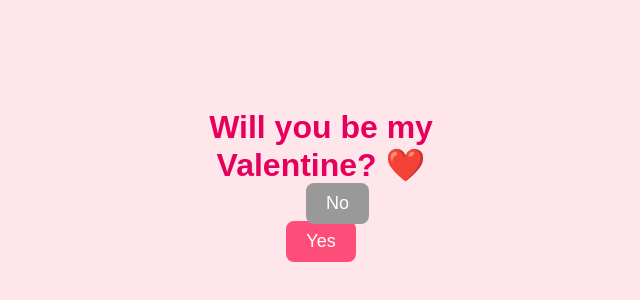
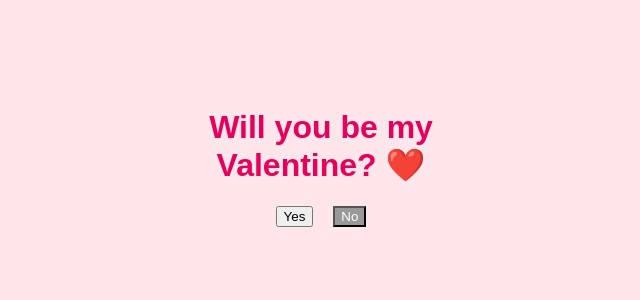
Before and after one commit to mokshithnataraj-afk/valentine, a plain HTML site: page index.html in a window 1280 px wide. Shown: the part 220-520 px from the top of the page, without its empty margins (319-959 px from the left). Drawn offline with Linux system fonts and the light colour scheme.

Commit message:
Update index.html

```diff
--- a/index.html
+++ b/index.html
@@ -26,28 +26,22 @@
       color: #e6005c;
     }
 
-    button {
-      padding: 10px 20px;
-      font-size: 18px;
-      margin: 15px;
-      border: none;
-      border-radius: 8px;
-      cursor: pointer;
-    }
+.buttons {
+  display: flex;
+  justify-content: center;
+  gap: 20px;
+  margin-top: 20px;
+}
 
-    #yes {
-      background-color: #ff4d79;
-      color: white;
-    }
+#yes, #no {
+  transition: transform 0.3s ease;
+}
 
-    #no {
+#no {
   background-color: #999;
   color: white;
-  position: absolute;
-  left: 120px;
-  top: 80px;
-  transition: left 0.2s ease, top 0.2s ease;
 }
+
 
     #gif {
       display: none;
@@ -65,8 +59,11 @@
   <div class="box">
     <h1>Will you be my Valentine? ❤️</h1>
 
-    <button id="yes">Yes</button>
-    <button id="no">No</button>
+    <div class="buttons">
+  <button id="yes">Yes</button>
+  <button id="no">No</button>
+</div>
+
 
     <div id="gif">
       <h2>You had no choice 😈</h2>
@@ -104,8 +101,25 @@ do {
   noButton.style.top = y + "px";
 };
 
-noButton.addEventListener("mouseover", moveNoButton);
-noButton.addEventListener("touchstart", moveNoButton);
+let scale = 1;
+
+noButton.addEventListener("mouseover", () => {
+  scale -= 0.1;
+  if (scale < 0.4) scale = 0.4;
+
+  noButton.style.transform = `scale(${scale})`;
+  yesButton.style.transform = `scale(${1 + (1 - scale)})`;
+});
+
+// Mobile support
+noButton.addEventListener("touchstart", () => {
+  scale -= 0.1;
+  if (scale < 0.4) scale = 0.4;
+
+  noButton.style.transform = `scale(${scale})`;
+  yesButton.style.transform = `scale(${1 + (1 - scale)})`;
+});
+
 
 
     yesButton.addEventListener("click", () => {
```
